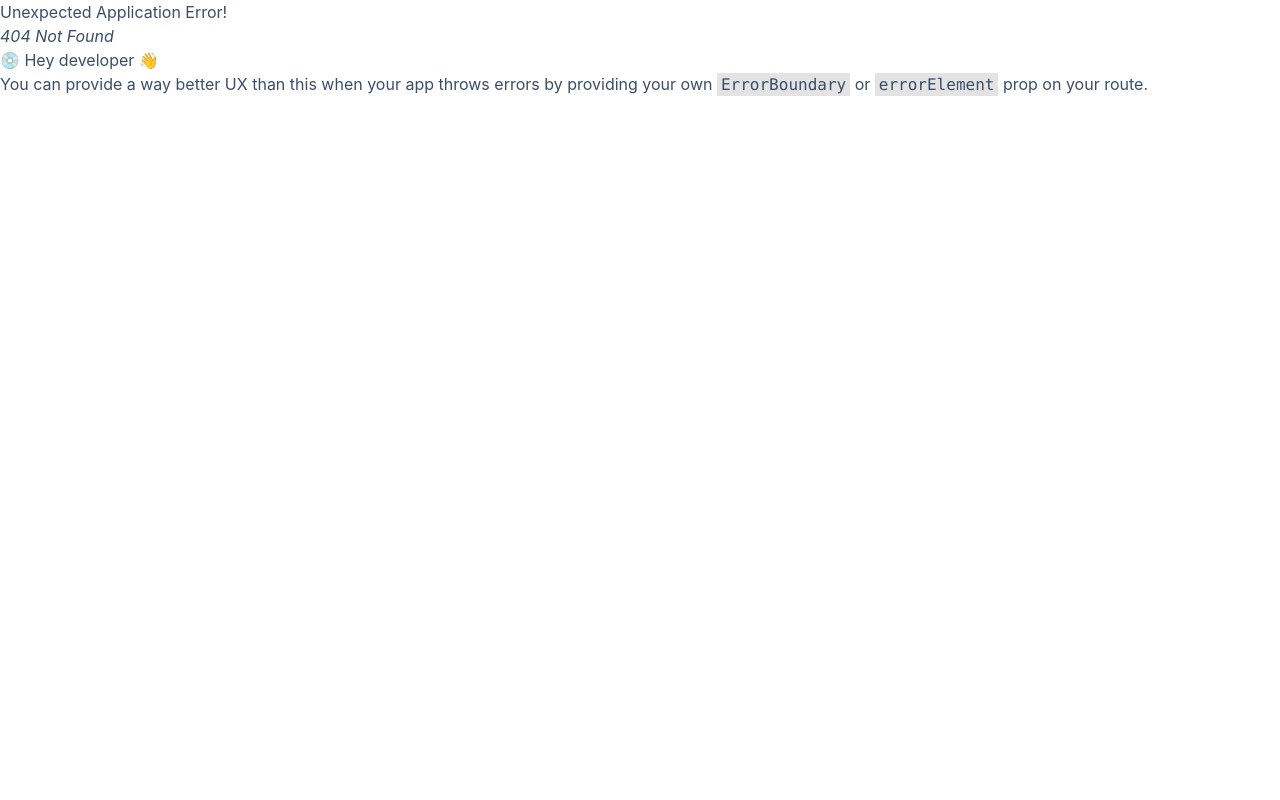
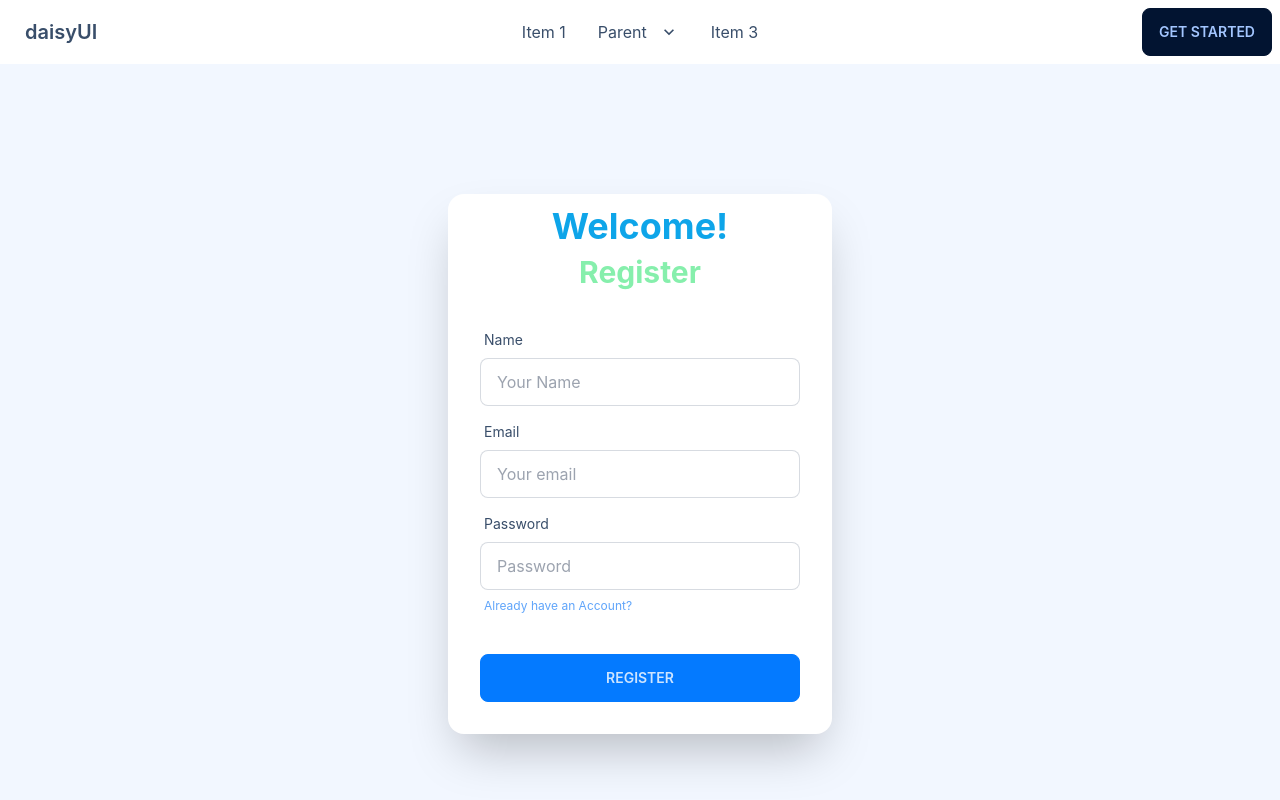
Before and after one commit to moddas311/service-review-client, a React (Create React App) app: page /register in a window 1280 px wide. Before the commit this address had no page. Shown: the top 800 px of the page. Built offline with nearby package versions, Linux system fonts and the light colour scheme.

Commit message:
login and register form added

```diff
--- a/src/components/Pages/Login/Login/Login.js
+++ b/src/components/Pages/Login/Login/Login.js
@@ -0,0 +1,46 @@
+import React from 'react';
+import { Link } from 'react-router-dom';
+
+const Login = () => {
+
+    const handleLogin = event => {
+        event.preventDefault();
+        const form = event.target;
+        const email = form.email.value;
+        const password = form.password.value;
+        console.log(email, password);
+    }
+
+    return (
+        <div className="hero min-h-screen bg-base-200">
+            <div className="card flex-shrink-0 w-full max-w-sm shadow-2xl bg-base-100">
+                <div className='text-center pt-3 font-bold'>
+                    <h4 className='text-4xl mb-2 text-sky-500'>Welcome Back!</h4>
+                    <h3 className='text-3xl text-green-300'>Login</h3>
+                </div>
+                <form onSubmit={handleLogin} className="card-body">
+                    <div className="form-control">
+                        <label className="label">
+                            <span className="label-text">Email</span>
+                        </label>
+                        <input name='email' type="email" placeholder="your email" className="input input-bordered" required />
+                    </div>
+                    <div className="form-control">
+                        <label className="label">
+                            <span className="label-text">Password</span>
+                        </label>
+                        <input name='password' type="password" placeholder="password" className="input input-bordered" required />
+                        <label className="label">
+                            <Link to='/register' className="label-text-alt link link-hover text-red-300">New to this site?</Link>
+                        </label>
+                    </div>
+                    <div className="form-control mt-6">
+                        <button className="btn btn-primary">Login</button>
+                    </div>
+                </form>
+            </div>
+        </div>
+    );
+};
+
+export default Login;
--- a/src/components/Pages/Login/Register/Register.js
+++ b/src/components/Pages/Login/Register/Register.js
@@ -0,0 +1,43 @@
+import React from 'react';
+import { Link } from 'react-router-dom';
+
+const Register = () => {
+    return (
+        <div className="hero min-h-screen bg-base-200">
+            <div className="card flex-shrink-0 w-full max-w-sm shadow-2xl bg-base-100">
+                <div className='text-center pt-3 font-bold'>
+                    <h4 className='text-4xl mb-2 text-sky-500'>Welcome!</h4>
+                    <h3 className='text-3xl text-green-300'>Register</h3>
+                </div>
+                <form className="card-body">
+                    <div className="form-control">
+                        <label className="label">
+                            <span className="label-text">Name</span>
+                        </label>
+                        <input name='name' type="text" placeholder="Your Name" className="input input-bordered" required />
+                    </div>
+                    <div className="form-control">
+                        <label className="label">
+                            <span className="label-text">Email</span>
+                        </label>
+                        <input name='email' type="email" placeholder="Your email" className="input input-bordered" required />
+                    </div>
+                    <div className="form-control">
+                        <label className="label">
+                            <span className="label-text">Password</span>
+                        </label>
+                        <input name='password' type="password" placeholder="Password" className="input input-bordered" />
+                        <label className="label">
+                            <Link to='/login' className="label-text-alt link link-hover text-blue-400">Already have an Account?</Link>
+                        </label>
+                    </div>
+                    <div className="form-control mt-6">
+                        <button type='submit' className="btn btn-primary">Register</button>
+                    </div>
+                </form>
+            </div>
+        </div>
+    );
+};
+
+export default Register;
```
Also changed, not shown: src/Routes/Routes/Routes.js (+10 -0 lines).
